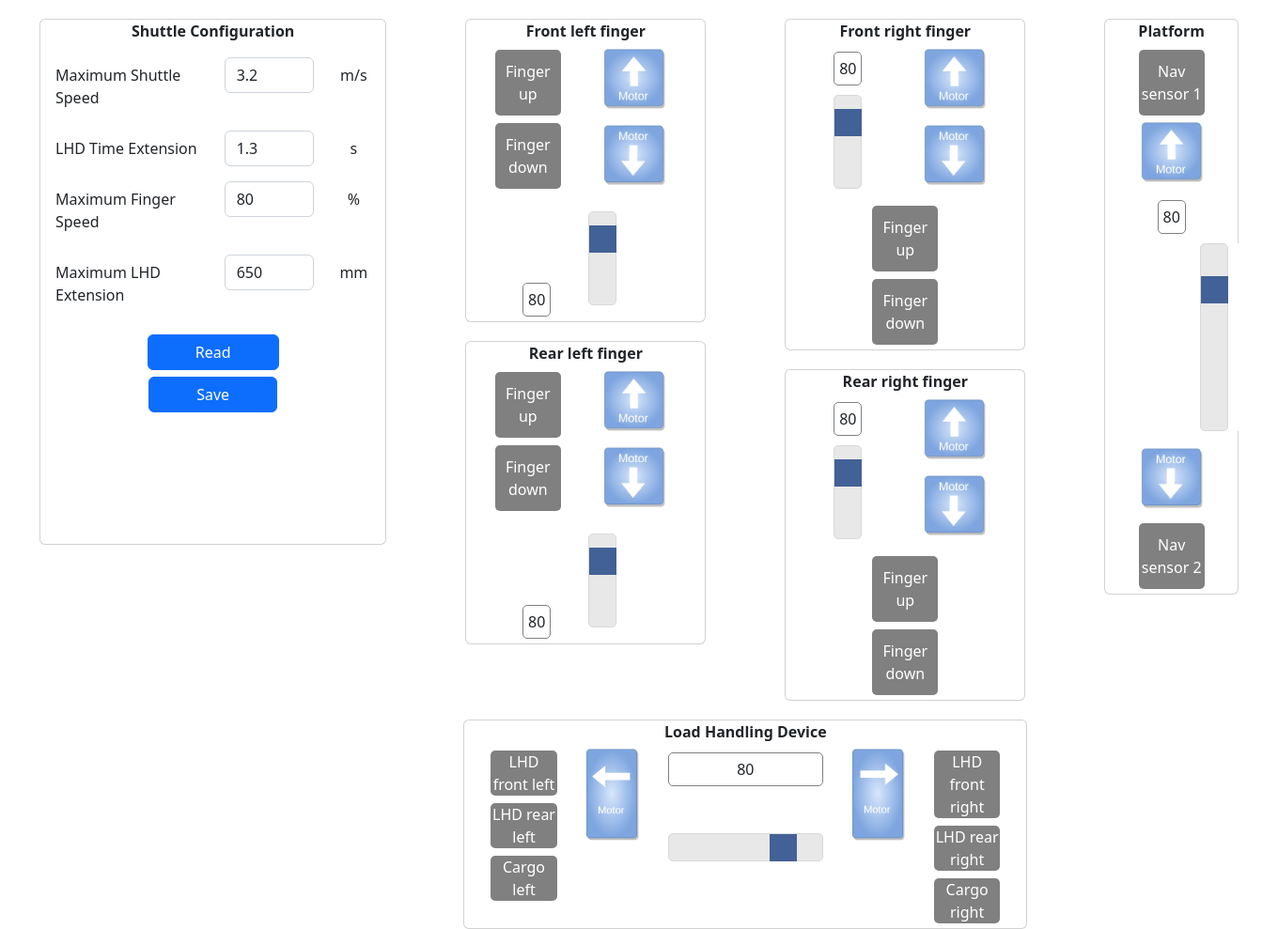
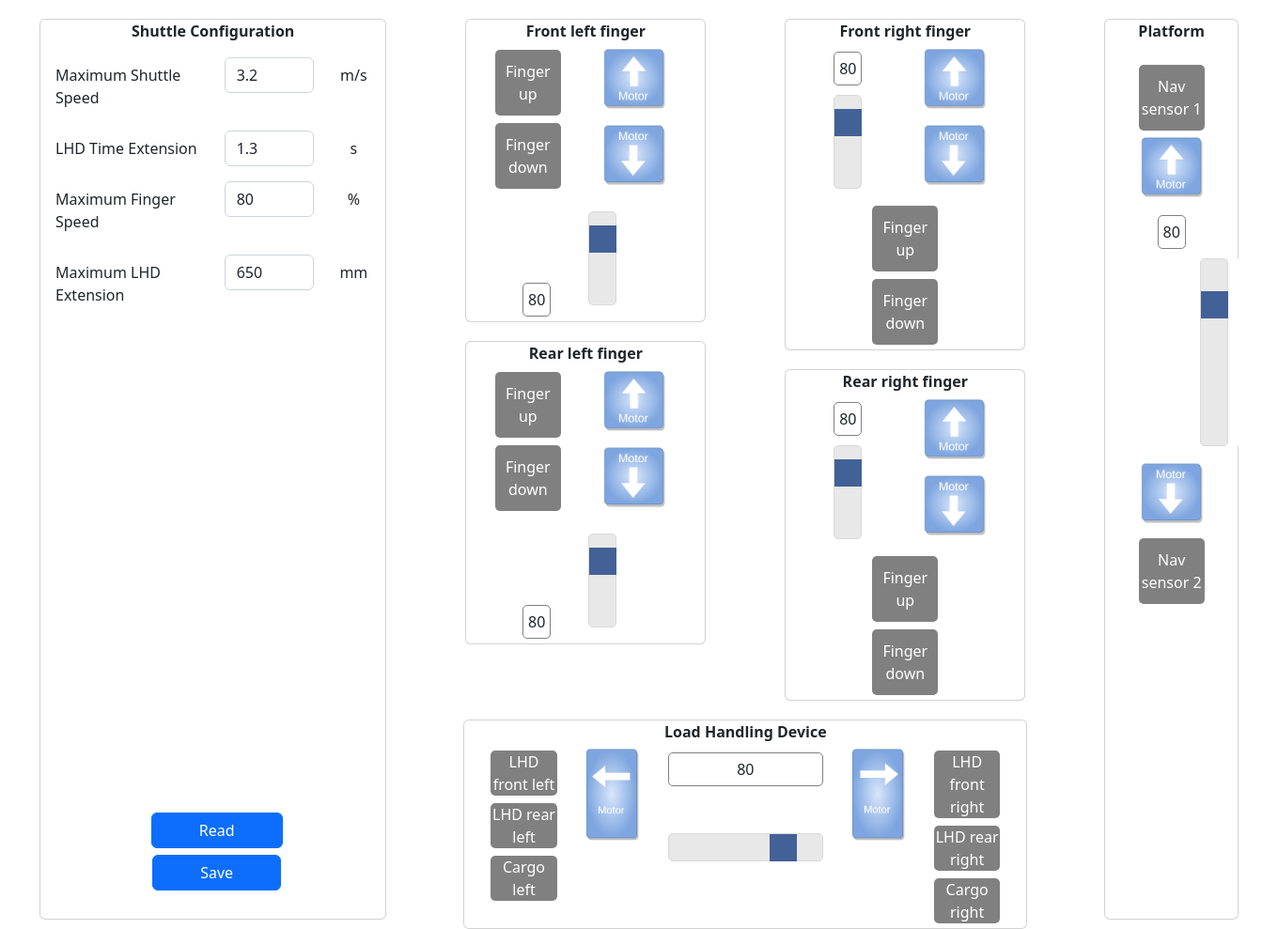
Before and after one commit to itroff/asur, a Spring app: page /robot in a window 1360 px wide; the page is wider, and only the part inside the window is pictured. Shown: the part 141-1130 px from the top of that part at 94% size. Run offline with Thymeleaf, Linux system fonts and the light colour scheme; the template is opened without the code that fills it, so the values that code supplies are empty; some libraries are stand-ins or nearby versions.

Commit message:
view robot control

```diff
--- a/src/main/resources/static/css/main.css
+++ b/src/main/resources/static/css/main.css
@@ -189,7 +189,7 @@
 
   .card-full {
     margin-top: 20px;
-    height: 70vh;
+    height: 97%;
   }
 
   .card-top {
@@ -403,3 +403,8 @@
     padding-top: 0px;
     padding-bottom: 5px;
   }
+
+.bottom-params {
+  width: 100%;
+  margin-bottom: 30px;
+}
--- a/src/main/resources/templates/robot.html
+++ b/src/main/resources/templates/robot.html
@@ -88,7 +88,7 @@
                 </div>
                 <label for="maxSpeed" class="col-sm-2 col-form-label">mm</label>
               </div>
-              <div class="row">
+              <div class="row position-absolute bottom-0 bottom-params">
                 <div class="col">
                   <button type="button" class="btn btn-primary but-pad" id="read-params-btn">Read</button>
                 </div>
@@ -96,6 +96,7 @@
                 <div class="col">
                   <button type="button" class="btn btn-primary but-pad" id="send-params-btn">Save</button>
                 </div>
+
               </div>
             </form>
           </div>
@@ -321,7 +322,7 @@
 
           </div>
           <div class="col-2">
-            <div class="card card-main card-top">
+            <div class="card card-main card-full">
               <div class="header-area-bold">
                 Platform
               </div>
```
